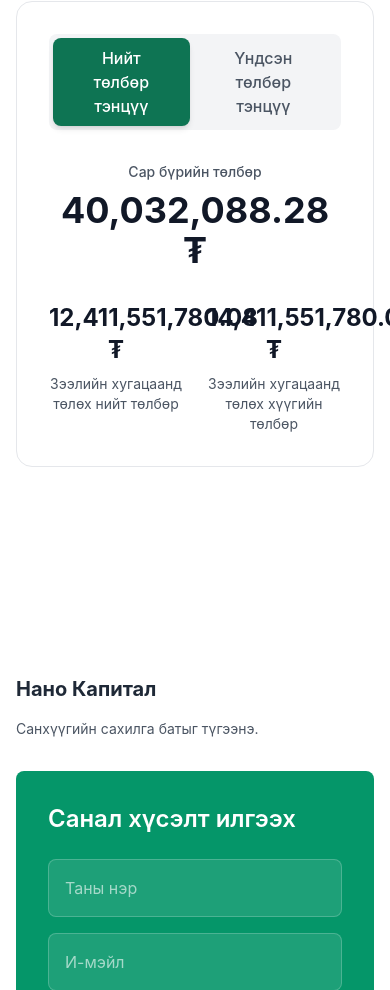
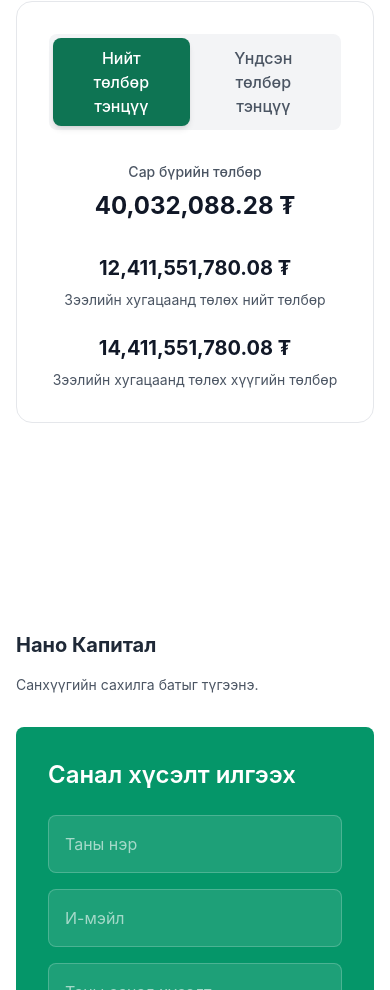
Before and after one commit to tselmegTamir/NANO3, a Next.js app: page /products/auto-loan in a window 390 px wide. Shown: the part 2573-3563 px from the top of the page. Built offline with nearby package versions, Linux system fonts and the light colour scheme.

Commit message:
column structure added in loan calculator hha

```diff
--- a/src/app/products/[id]/page.tsx
+++ b/src/app/products/[id]/page.tsx
@@ -264,15 +264,15 @@ function LoanCalculator() {
           <p className="text-sm font-medium text-gray-600 mb-2">
             {t.products.calculator.monthlyPayment}
           </p>
-          <p className="text-4xl font-bold text-gray-900">
+          <p className="text-2xl sm:text-4xl font-bold text-gray-900 break-words">
             {formatNumber(payment.monthlyPayment)} ₮
           </p>
         </div>
 
         {/* Total Breakdown */}
-        <div className="grid grid-cols-2 gap-6">
+        <div className="grid grid-cols-1 sm:grid-cols-2 gap-6">
           <div className="text-center">
-            <p className="text-2xl font-bold text-gray-900 mb-2">
+            <p className="text-xl sm:text-2xl font-bold text-gray-900 mb-2 break-words">
               {formatNumber(payment.totalInterest)} ₮
             </p>
             <p className="text-sm text-gray-600">
@@ -280,7 +280,7 @@ function LoanCalculator() {
             </p>
           </div>
           <div className="text-center">
-            <p className="text-2xl font-bold text-gray-900 mb-2">
+            <p className="text-xl sm:text-2xl font-bold text-gray-900 mb-2 break-words">
               {formatNumber(payment.totalPayment)} ₮
             </p>
             <p className="text-sm text-gray-600">
```
